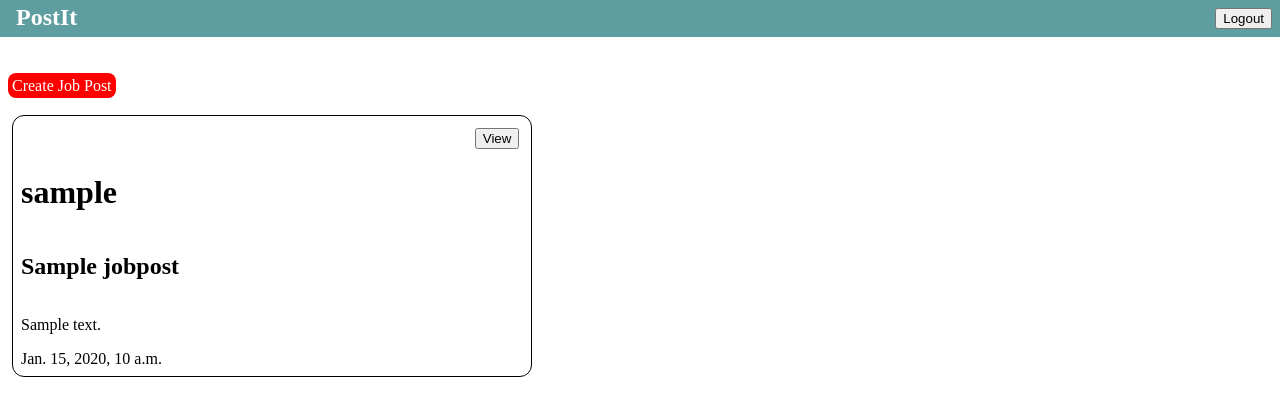
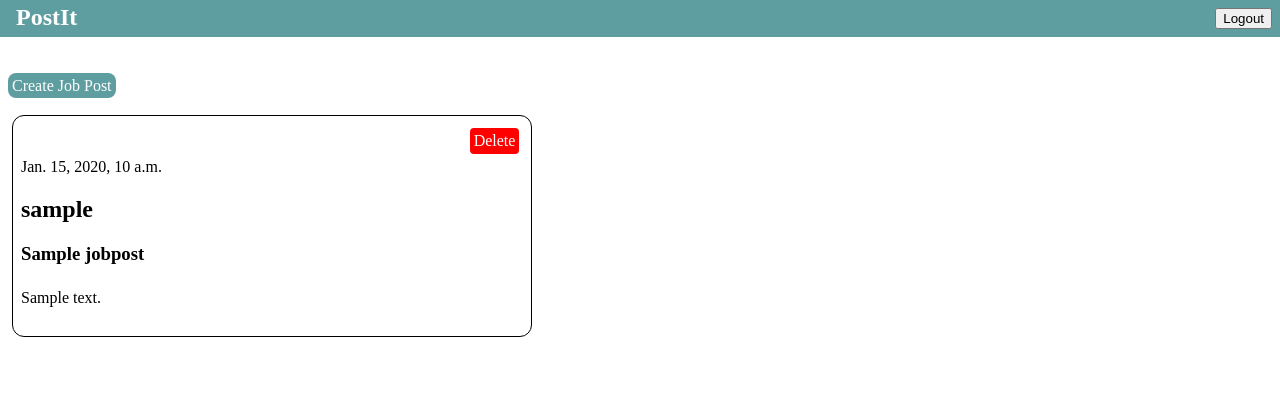
Before and after one commit to lucaliebenberg/post-it, a Django app: page / in a window 1280 px wide. Shown: the top 416 px of the page. Run offline with Django 5.2, Linux system fonts and the light colour scheme; a user stored in the database is signed in; tables that the repository leaves empty hold one stand-in row (values such as "Sample post").

Commit message:
added permission filter to posts on root url

```diff
--- a/templates/index.html
+++ b/templates/index.html
@@ -1,5 +1,5 @@
+<!DOCTYPE html>
 {% load permission_filter %}
-<!DOCTYPE html>
 <html lang="en">
 <head>
     <meta charset="UTF-8">
@@ -27,7 +27,7 @@
         </div>
 
         <div style='padding: 8px;'>
-            <span style='background-color: red; color: black; color: white; padding: 4px; border-radius: 8px; width: 10vw;'>
+            <span style='background-color: cadetblue; color: black; color: white; padding: 4px; border-radius: 8px; width: 10vw;'>
                 <a href='{% url "jobposts:create_jobpost"%}' style="text-decoration: none; color: white;">Create Job Post</a>
             </span>
         </div>
@@ -38,17 +38,31 @@
         {% for post in posts %}
         <div style='position: relative;;padding: 8px; border: 1px solid black; display: flex; flex-direction: column; width: 40%; border-radius: 12px;'>
 
+            {% if user|is_post_author:post %}
                 <div style='display: flex; justify-content: end; width: auto; padding: 4px;'>
-                    <button>
-                        <a href='{% url "jobposts:detail_jobpost" pk=post.pk %}' style="text-decoration: none; color: black;">View</a>
-                    </button>
+                        <!-- <button> -->
+                            <a href='{% url 'jobposts:delete_jobpost' pk=post.pk %}' style='background-color: red; color: black; padding: 4px; border-radius: 4px; color: white; text-decoration: none;'>Delete</a>
+                        <!-- </button> -->
                 </div>
+            {% endif %}
 
 
-            <h1>{{ post.creator }}</h1>
-            <h2>{{ post.title }}</h2>
-            <p>{{ post.description }}</p>
+            <a href='{% url "jobposts:detail_jobpost" pk=post.pk %}' style="text-decoration: none; color: black;">
+
             <span>{{ post.created_at }}</span>
+            <h2>{{ post.creator }}</h2>
+            <h3>{{ post.title }}</h3>
+            <p
+            style=
+            'line-clamp: 1;
+             text-overflow: ellipsis;
+             word-wrap: break-word;
+            overflow: hidden;
+            max-height: 3.6em;
+            line-height: 1.8em;
+             '>{{ post.description }}</p>
+            </a>
+
         </div>
         {% endfor %}
     </div>
```
Also changed, not shown: 1 other file.
